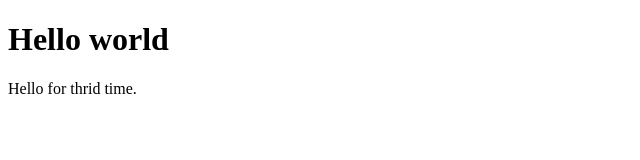
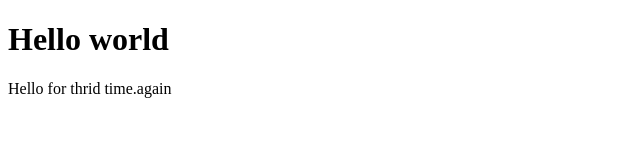
Before and after one commit to largodav/lecture0, a plain HTML site: page index.html in a window 1280 px wide. Shown: the full height of the page, 0-640 px from the left. Drawn offline with Linux system fonts and the light colour scheme.

Commit message:
Update index.html

```diff
--- a/index.html
+++ b/index.html
@@ -7,6 +7,6 @@
 </head>
 <body>
     <h1>Hello world</h1>
-    Hello for thrid time.
+    Hello for thrid time.again
 </body>
 </html>
```
